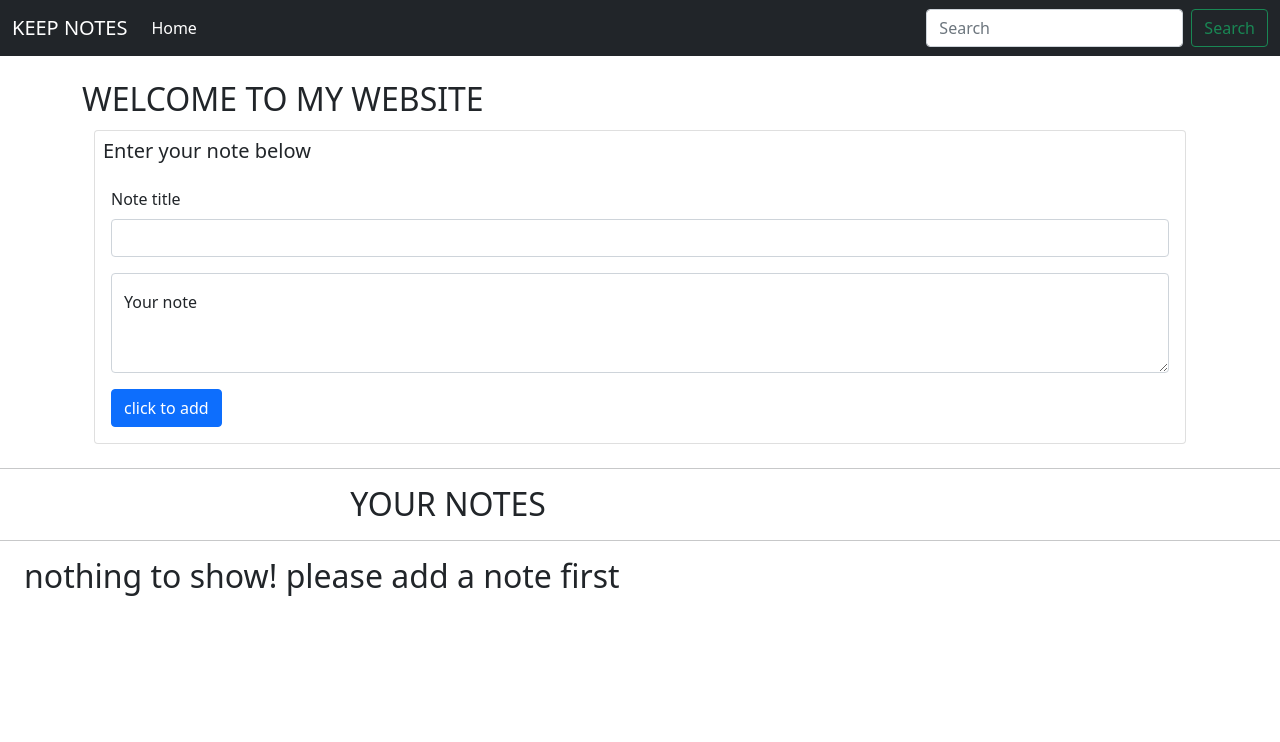
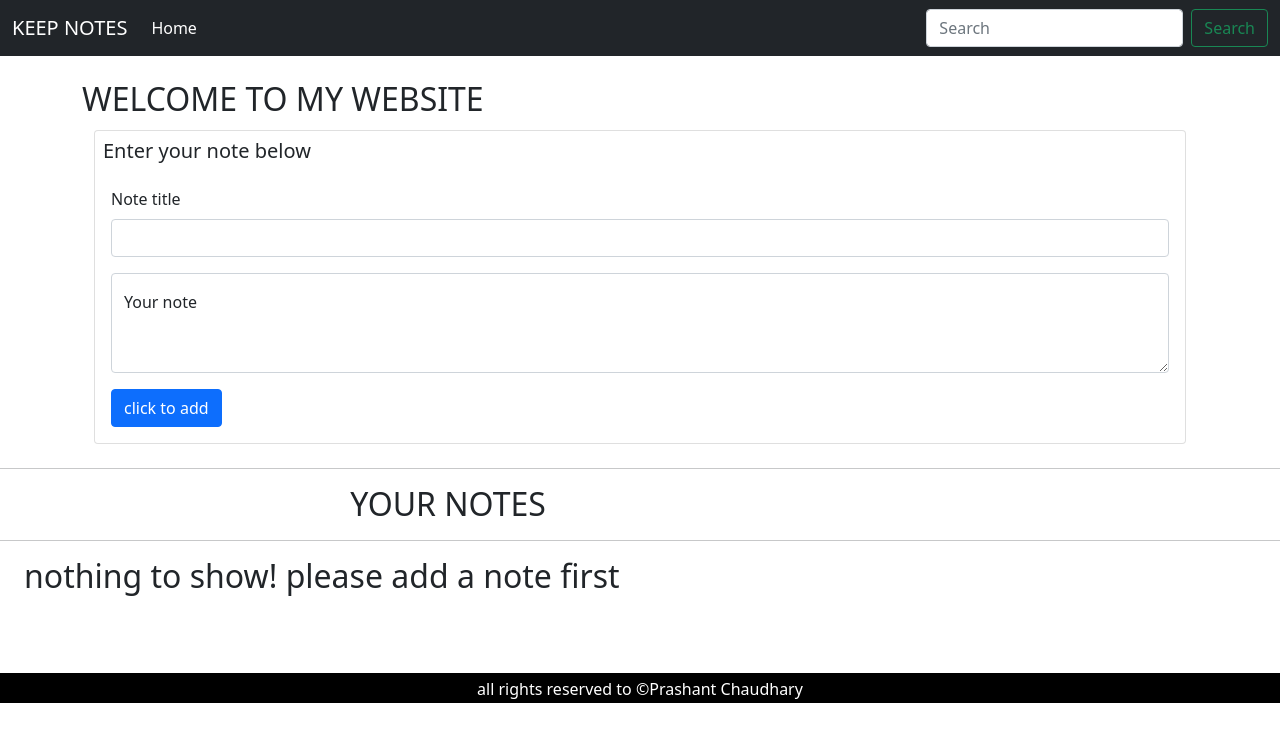
Before and after one commit to PrashantChaudhary-rgb/note-keep-website, a plain HTML site: page index.html in a window 1280 px wide. Drawn offline with nearby package versions, Linux system fonts and the light colour scheme.

Commit message:
footer added

```diff
--- a/index.html
+++ b/index.html
@@ -16,6 +16,23 @@
         .card {
             margin: 12px;
         }
+        .footer-box
+        {
+            background-color: black;
+           height: 30px;
+            color: white;
+            margin-top: 70px;
+            position:sticky;
+            bottom: 0px;
+            left: 0px;
+        }
+        #footer
+        {
+            text-align: center;
+            padding: 4px 4px;
+            margin:auto  auto;
+        }
+
     </style>
 </head>
 
@@ -78,6 +95,12 @@
     <div class="container-fluid row my-6 mx-10" id="notes">
 </div>
 
+<div class="footer-box">
+
+<div id="footer">
+    <p>all rights reserved to &copy;Prashant Chaudhary</p>
+</div>
+</div>
 
 
 
```
